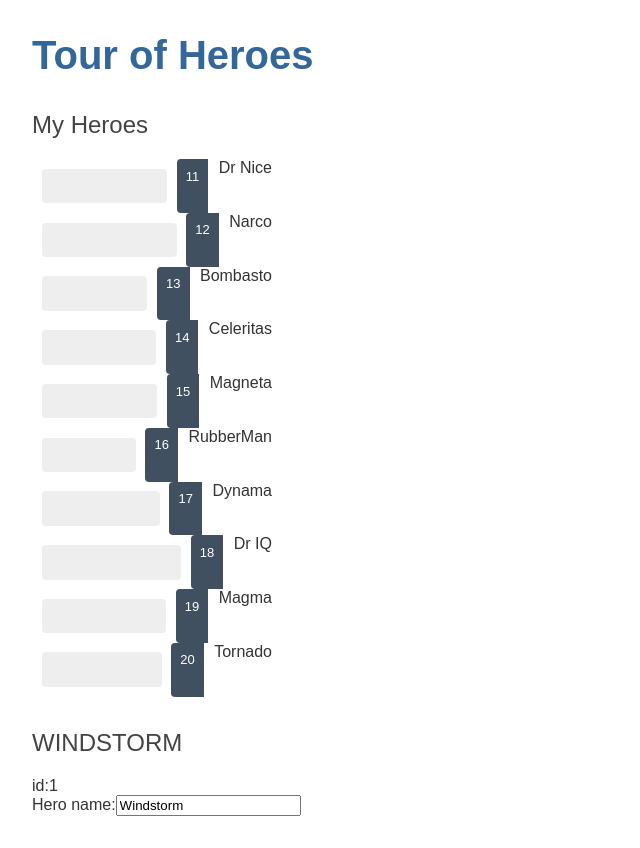
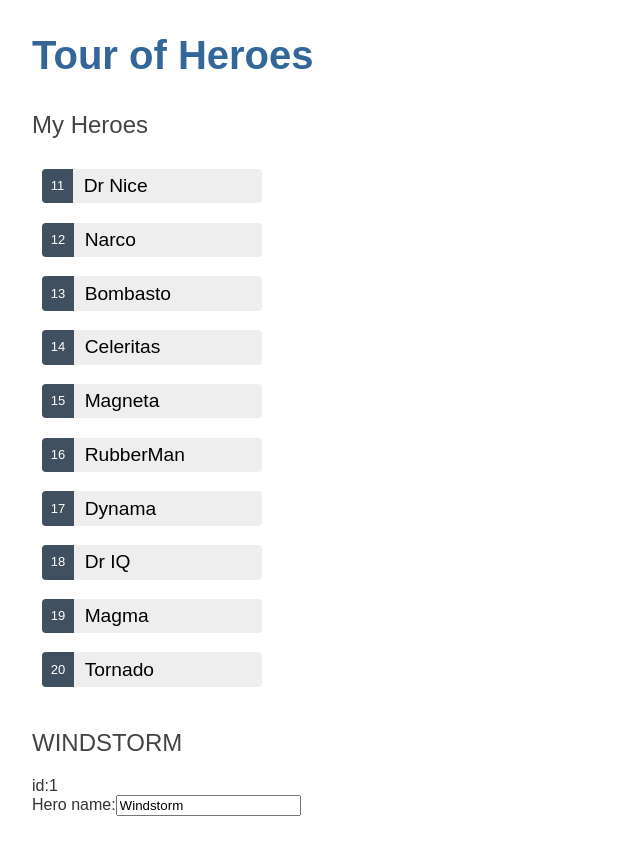
Before and after one commit to ShaniAharon/Angular-tour, an Angular app: page / in a window 1280 px wide. Shown: the whole page, without its empty margins (0-640 px from the left). Built offline with nearby package versions, Linux system fonts and the light colour scheme.

Commit message:
feat: separate the detail logic to a  new cmp

```diff
--- a/src/app/app.module.ts
+++ b/src/app/app.module.ts
@@ -5,11 +5,13 @@
 import { AppRoutingModule } from './app-routing.module';
 import { AppComponent } from './app.component';
 import { HeroesComponent } from './cmps/heroes/heroes.component';
+import { HeroDetailComponent } from './cmps/hero-detail/hero-detail.component';
 
 @NgModule({
   declarations: [
     AppComponent,
-    HeroesComponent
+    HeroesComponent,
+    HeroDetailComponent
   ],
   imports: [
     BrowserModule,
--- /dev/null
+++ b/src/app/cmps/hero-detail/hero-detail.component.html
@@ -0,0 +1,8 @@
+<div *ngIf="hero">
+  <h2>{{ hero.name | uppercase }}</h2>
+  <div><span>id:</span>{{ hero.id }}</div>
+  <div>
+    <label for="hero-name">Hero name:</label>
+    <input id="hero-name" [(ngModel)]="hero.name" placeholder="name" />
+  </div>
+</div>
--- /dev/null
+++ b/src/app/cmps/hero-detail/hero-detail.component.ts
@@ -0,0 +1,15 @@
+import { Component, Input, OnInit } from '@angular/core';
+import { Hero } from 'src/app/models/hero';
+
+@Component({
+  selector: 'app-hero-detail',
+  templateUrl: './hero-detail.component.html',
+  styleUrls: ['./hero-detail.component.scss'],
+})
+export class HeroDetailComponent implements OnInit {
+  @Input() hero?: Hero;
+
+  constructor() {}
+
+  ngOnInit(): void {}
+}
--- a/src/app/cmps/heroes/heroes.component.html
+++ b/src/app/cmps/heroes/heroes.component.html
@@ -1,18 +1,16 @@
-<section class="heroes-container">
 <h2>My Heroes</h2>
 <ul class="heroes">
   <!-- The *ngFor is Angular's repeater directive. It repeats the host element for each element in a list. -->
   <li *ngFor="let hero of heroes">
-      <button type="button" (click)="onSelect(hero)"></button>
-      <span class="badge">{{ hero.id }}</span> {{ hero.name }}
+    <button
+      type="button"
+      [class.selected]="hero === selectedHero"
+      (click)="onSelect(hero)"
+    >
+      <span class="badge">{{ hero.id }}</span>
+      <span class="name">{{ hero.name }}</span>
+    </button>
   </li>
 </ul>
-  <div *ngIf="selectedHero">
-    <h2>{{ selectedHero.name | uppercase }}</h2>
-    <div><span>id:</span>{{ selectedHero.id }}</div>
-    <div>
-      <label for="name">Hero name:</label>
-      <input id="name" [(ngModel)]="selectedHero.name" placeholder="name" />
-    </div>
-  </div>
-</section>
+
+<app-hero-detail [hero]="selectedHero"></app-hero-detail>
```
Also changed, not shown: src/app/cmps/hero-detail/hero-detail.component.scss (added), 1 other file (tests, documents, lock files or other folders). Lines whose indentation alone changed are shown as unchanged.
